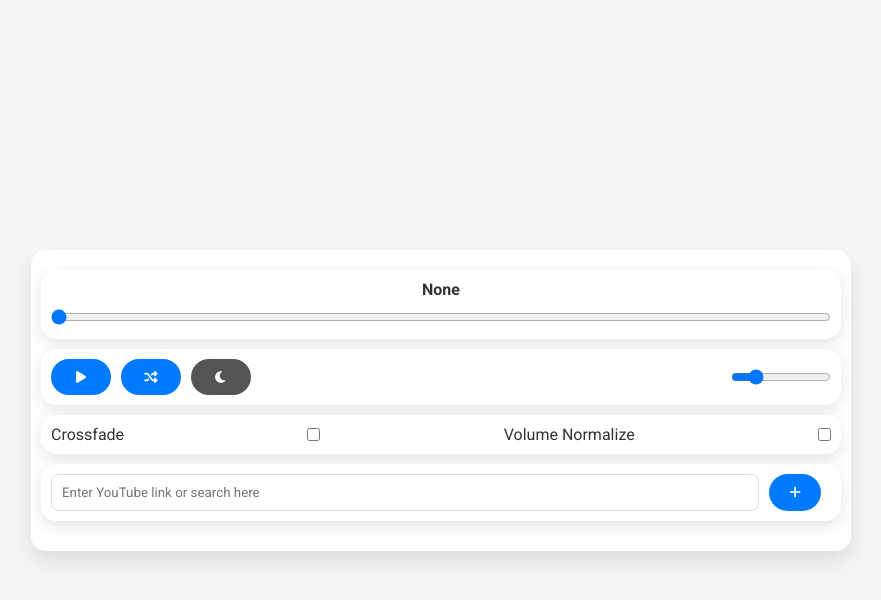
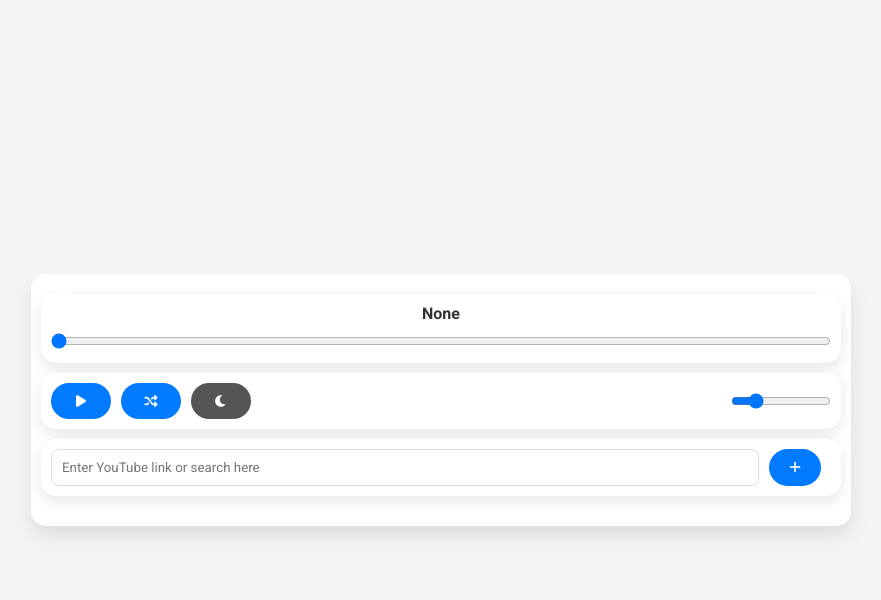
Before and after one commit to moontasirsoumik/Apps, a Flask app: template Web App (Flask)/templates/index_phone.html in a window 1280 px wide. Shown: the top 600 px of the page, without its empty margins (199-1080 px from the left). Run offline with Flask 3, Linux system fonts and the light colour scheme; the template is opened without the code that fills it: most values are stand-ins (such as "Sample title", 1, 10 or a date in 2020); grey boxes marked "Sample" are stand-in pictures; data that the repository does not hold is empty; some libraries are stand-ins or nearby versions.

Commit message:
Rolling back
Failed experiements with crossfade and volume normalization

```diff
--- a/Web App (Flask)/app.py
+++ b/Web App (Flask)/app.py
@@ -6,9 +6,6 @@ import random
 from youtubesearchpython.extras import Video
 from youtubesearchpython import Playlist as YTPlaylist, VideosSearch
 from ytmusicapi import YTMusic
-from pydub import AudioSegment
-from pydub.playback import play
-
 played_songs = set()
 
 app = Flask(__name__)
@@ -419,8 +416,7 @@ def handle_progress_update(data):
 
 @socketio.on("play_next_video")
 def handle_play_next_video():
-    # play_next_video()
-    play_next_video_with_crossfade
+    play_next_video()
 
 def play_next_video():
     global current_video_id, player_state
@@ -439,51 +435,6 @@ def play_next_video():
         emit(
             "play_video",
             {"video_id": current_video_id, "title": next_video["title"]},
-            broadcast=True,
-        )
-
-@socketio.on("update_crossfade")
-def handle_update_crossfade(data):
-    global crossfade_enabled
-    crossfade_enabled = data.get("enabled", False)
-
-@socketio.on("update_normalize")
-def handle_update_normalize(data):
-    global normalize_enabled
-    normalize_enabled = data.get("enabled", False)
-
-def play_next_video_with_crossfade():
-    global current_video_id, player_state, video_list
-
-    current_index = next(
-        (
-            index
-            for index, video in enumerate(video_list)
-            if video["video_id"] == current_video_id
-        ),
-        -1,
-    )
-
-    if current_index != -1 and current_index < len(video_list) - 1:
-        current_video = video_list[current_index]
-        next_video = video_list[current_index + 1]
-
-        # Fetch the audio for both videos
-        current_audio = AudioSegment.from_file(current_video["stream_url"], format="mp4")
-        next_audio = AudioSegment.from_file(next_video["stream_url"], format="mp4")
-
-        # Crossfade the audio
-        crossfaded_audio = current_audio.append(next_audio, crossfade=3000)  # 3-second crossfade
-
-        # Save the crossfaded audio as a temporary file
-        temp_file = "/tmp/crossfaded_audio.mp3"
-        crossfaded_audio.export(temp_file, format="mp3")
-
-        current_video_id = next_video["video_id"]
-        player_state = "playing"
-        emit(
-            "play_video",
-            {"video_id": current_video_id, "title": next_video["title"], "stream_url": temp_file},
             broadcast=True,
         )
 
@@ -524,16 +475,9 @@ def stream():
         }
         with yt_dlp.YoutubeDL(ydl_opts_audio) as ydl:
             info_dict = ydl.extract_info(url, download=False)
-            stream_url = info_dict.get("url")
-            if not stream_url:
-                raise ValueError("Failed to extract stream URL")
-
-            # Debugging
-            print(f"Extracted stream URL: {stream_url}")
-
+            stream_url = info_dict["url"]
             return jsonify({"stream_url": stream_url, "type": "audio"})
     except Exception as e:
-        print(f"Error in /stream: {e}")
         return jsonify({"error": str(e)}), 500
 
 if __name__ == "__main__":
--- a/Web App (Flask)/static/js/script_phone.js
+++ b/Web App (Flask)/static/js/script_phone.js
@@ -381,17 +381,6 @@ document.getElementById("volume-slider").addEventListener("input", function () {
   socket.emit("change_volume", { volume });
   showVolumeOverlay(volume);
 });
-
-document.getElementById("crossfade-toggle").addEventListener("change", (e) => {
-  const enabled = e.target.checked;
-  socket.emit("update_crossfade", { enabled });
-});
-
-document.getElementById("normalize-toggle").addEventListener("change", (e) => {
-  const enabled = e.target.checked;
-  socket.emit("update_normalize", { enabled });
-});
-
 
 //--------------------------------------------------------------------------
 // 6) Playlist, Swiping, Sorting
--- a/Web App (Flask)/templates/index_phone.html
+++ b/Web App (Flask)/templates/index_phone.html
@@ -75,16 +75,6 @@
         </div>
       -->
 
-      <div class="controls-card">
-        <div class="controls">
-            <label for="crossfade-toggle">Crossfade</label>
-            <input type="checkbox" id="crossfade-toggle" />
-            <label for="normalize-toggle">Volume Normalize</label>
-            <input type="checkbox" id="normalize-toggle" />
-        </div>
-    </div>
-
-
       <div class="video-form-card">
         <form id="video-form" class="video-form">
           <input
```
Also changed, not shown: Web App (Flask)/templates/index_pc.html (+0 -9 lines).
